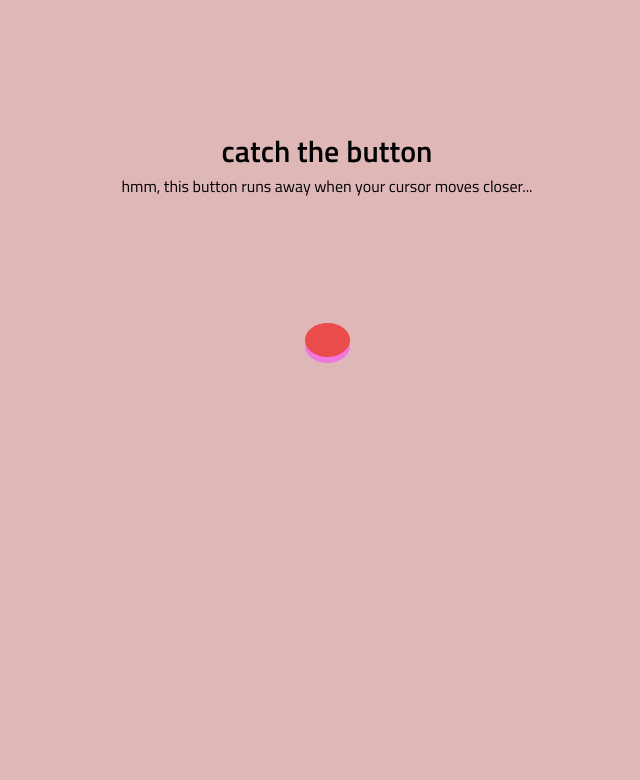
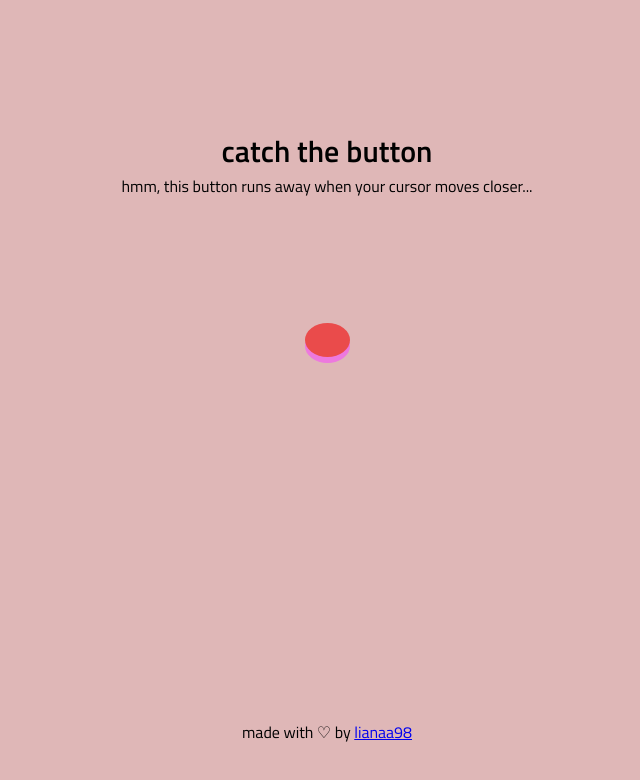
Before and after one commit to lianaa98/catch-the-button, a React (Create React App) app: page / in a window 1280 px wide. Shown: the top 780 px of the page, without its empty margins (313-953 px from the left). Built offline with nearby package versions, Linux system fonts and the light colour scheme.

Commit message:
add link to my github

```diff
--- a/src/components/Landing.jsx
+++ b/src/components/Landing.jsx
@@ -13,13 +13,15 @@ export function Landing() {
   const [currentSpeech, setCurrentSpeech] = useState(null);
   const [winningSpeech, setWinningSpeech] = useState(null);
 
-  const speeches = ["ouch! why?", "that hurts!", "oww! not me!", ":(", "heyy! :("];
+  const speeches = [
+    "ouch! why?",
+    "that hurts!",
+    "oww! not me!",
+    ":(",
+    "heyy! :(",
+  ];
 
-  const winningSpeeches = [
-    "you got me",
-    "?!?!?!",
-    "okayyy",
-  ];
+  const winningSpeeches = ["you got me", "?!?!?!", "okayyy"];
 
   useEffect(() => {
     const buttonWrap = document.getElementById("landing_button_wrap");
@@ -188,8 +190,15 @@ export function Landing() {
         {winningModalOpen && <Modal currentSpeech={winningSpeech} />}
       </div>
 
-      {!winningModalOpen && <p>hmm, this button runs away when your cursor moves closer...</p>}
-      {tipShown && !winningModalOpen && <p>***That's not the winning button. Please try your best to catch THE button!***</p>}
+      {!winningModalOpen && (
+        <p>hmm, this button runs away when your cursor moves closer...</p>
+      )}
+      {tipShown && !winningModalOpen && (
+        <p>
+          ***That's not the winning button. Please try your best to catch THE
+          button!***
+        </p>
+      )}
       {winningModalOpen && <h2 id="winning_phrase">You found the button!</h2>}
 
       <div id="landing_button_wrap">
@@ -217,6 +226,9 @@ export function Landing() {
           <Modal currentSpeech={currentSpeech} />
         )}
       </div>
+      <p id="end">
+        made with ♡ by <a href="https://github.com/lianaa98">lianaa98</a>
+      </p>
     </div>
   );
 }
--- a/src/components/styles/landing.css
+++ b/src/components/styles/landing.css
@@ -70,3 +70,8 @@
 .modal {
   margin-left: 20px;
 }
+
+#end {
+  position: absolute;
+  top: 90%;
+}
```
